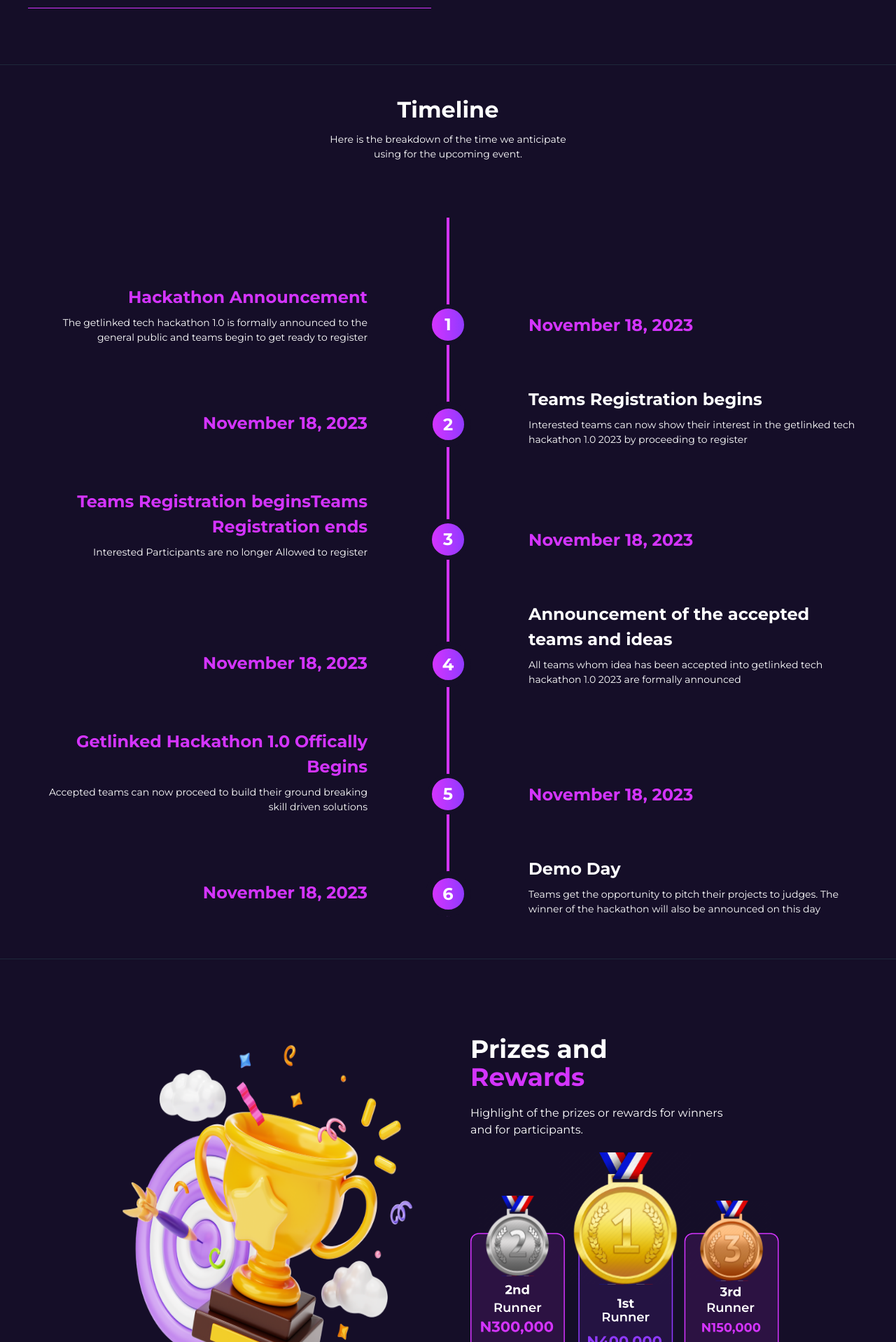
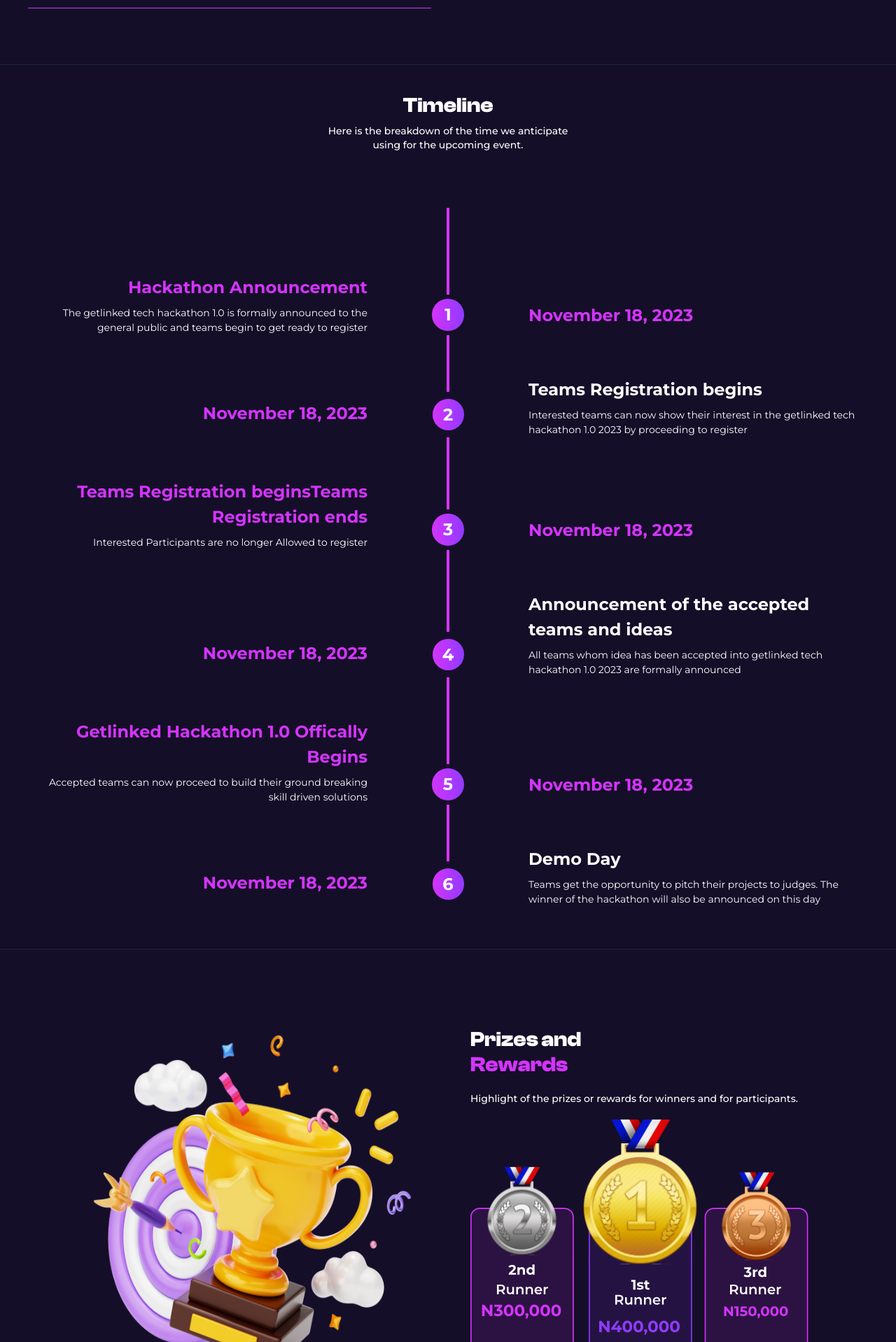
Before and after one commit to Leeyah-123/GetLinked, a React (Vite) app: page / in a window 1280 px wide. Shown: the part 3882-5800 px from the top of the page at 70% size. Built offline with nearby package versions, Linux system fonts and the light colour scheme.

Commit message:
Repo Timeline section

```diff
--- a/src/sections/Rewards.tsx
+++ b/src/sections/Rewards.tsx
@@ -4,15 +4,15 @@
 
 const Rewards = () => {
   return (
-    <SectionContainer className="px-10 md:px-20 lg:px-28 py-12">
+    <SectionContainer className="text-[3.4vw] px-10 md:px-20 lg:px-28 py-12 text-center lg:text-left lg:text-sm">
       <div className="flex flex-col lg:flex-row-reverse md:items-center md:text-left gap-16">
         <div className="lg:flex-1">
           <div>
-            <h5 className="text-4xl font-semibold">
+            <h5 className="text-xl font-bold clash-display lg:text-3xl">
               Prizes and <br />
               <span className="text-magenta">Rewards</span>
             </h5>
-            <p className="my-5 max-w-sm">
+            <p className="my-3 lg:my-5 font-medium">
               Highlight of the prizes or rewards for winners and for
               participants.
             </p>
--- a/src/sections/Timeline.tsx
+++ b/src/sections/Timeline.tsx
@@ -1,19 +1,22 @@
-import SectionContainer from '../components/SectionContainer'
+import SectionContainer from '../components/SectionContainer';
 import {
   TimelineLeft,
   TimelineMobile,
   TimelineRight,
-} from '../components/TimelineComponents'
-import { timelines } from '../utils/utils'
+} from '../components/TimelineComponents';
+import { timelines } from '../utils/utils';
 
 const Timeline = () => {
   return (
     <SectionContainer id="timeline" className="pb-10">
-      <div className="">
-        <div className="w-full max-w-[346px] mx-auto text-center text-white mb-20">
-          <h1 className="text-[32px] font-bold mb-2">Timeline</h1>
-          <p className="text-[14px]">
-            Here is the breakdown of the time we anticipate using for the upcoming event.
+      <div>
+        <div className="w-full max-w-[346px] mb-10 mx-auto text-center text-white lg:mb-20">
+          <h1 className="mb-2 text-xl font-bold clash-display lg:text-3xl">
+            Timeline
+          </h1>
+          <p className="text-[3.4vw] font-medium lg:text-sm">
+            Here is the breakdown of the time we anticipate using for the
+            upcoming event.
           </p>
         </div>
         <section className="hidden sm:block">
@@ -54,7 +57,7 @@
         </section>
       </div>
     </SectionContainer>
-  )
-}
+  );
+};
 
-export default Timeline
+export default Timeline;
```
